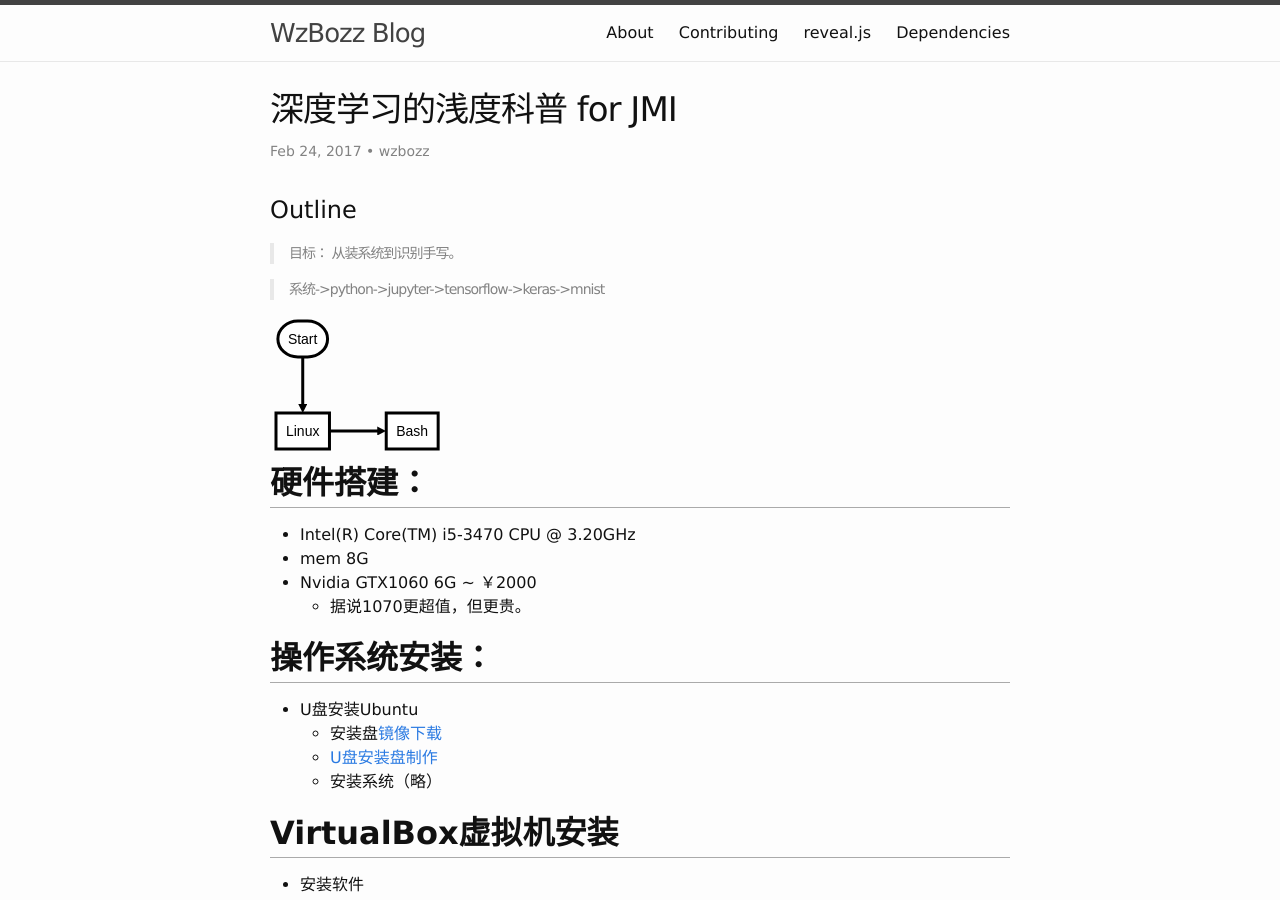
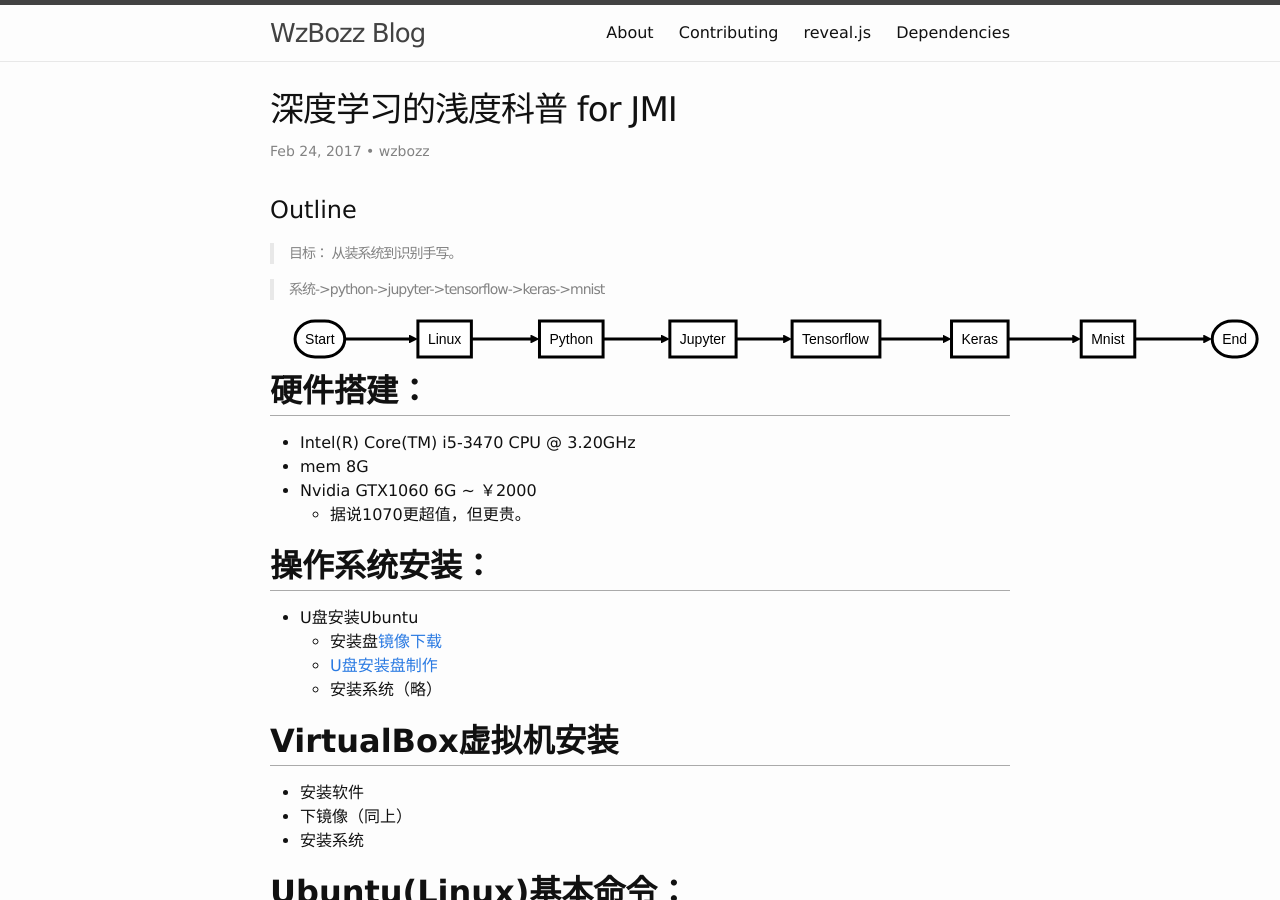
Before and after one commit to wzbozz/wzbozz.github.io, a Jekyll site: the page built from _posts/2017-2-24-DL_Tutorial_for_JMI.md, in a window 1280 px wide and 900 px high. Built offline with Jekyll 4.4.1, drawn with Linux system fonts in a browser that asks for light colours; nearby versions of some CDN libraries; some of the changed lines change nothing that is shown.

Commit message:
update blog jmi

````diff
--- a/_posts/2017-2-24-DL_Tutorial_for_JMI.md
+++ b/_posts/2017-2-24-DL_Tutorial_for_JMI.md
@@ -13,18 +13,15 @@ mathjax: true
 > 系统->python->jupyter->tensorflow->keras->mnist
 
 ```flowchart
-st=>start: Start|past:>http://www.google.com[blank]
-e=>end: End|future:>http://www.google.com
-op1=>operation: Linux|past
-op2=>operation: Python|current
+st=>start: Start
+e=>end: End
+op1=>operation: Linux
+op2=>operation: Python
 op3=>operation: Jupyter
 op4=>operation: Tensorflow
 op5=>operation: Keras
 op6=>operation: Mnist
-op11=>operation: Bash:>https://learnxinyminutes.com/docs/zh-cn/bash-cn
-st->op1->op2->op3->op4->op5->op6->e
-op1(right)->op11
-
+st(right)->op1(right)->op2(right)->op3(right)->op4(right)->op5(right)->op6(right)->e
 ```
 
 ## 硬件搭建：
````
Also changed, not shown: 1 other file.
